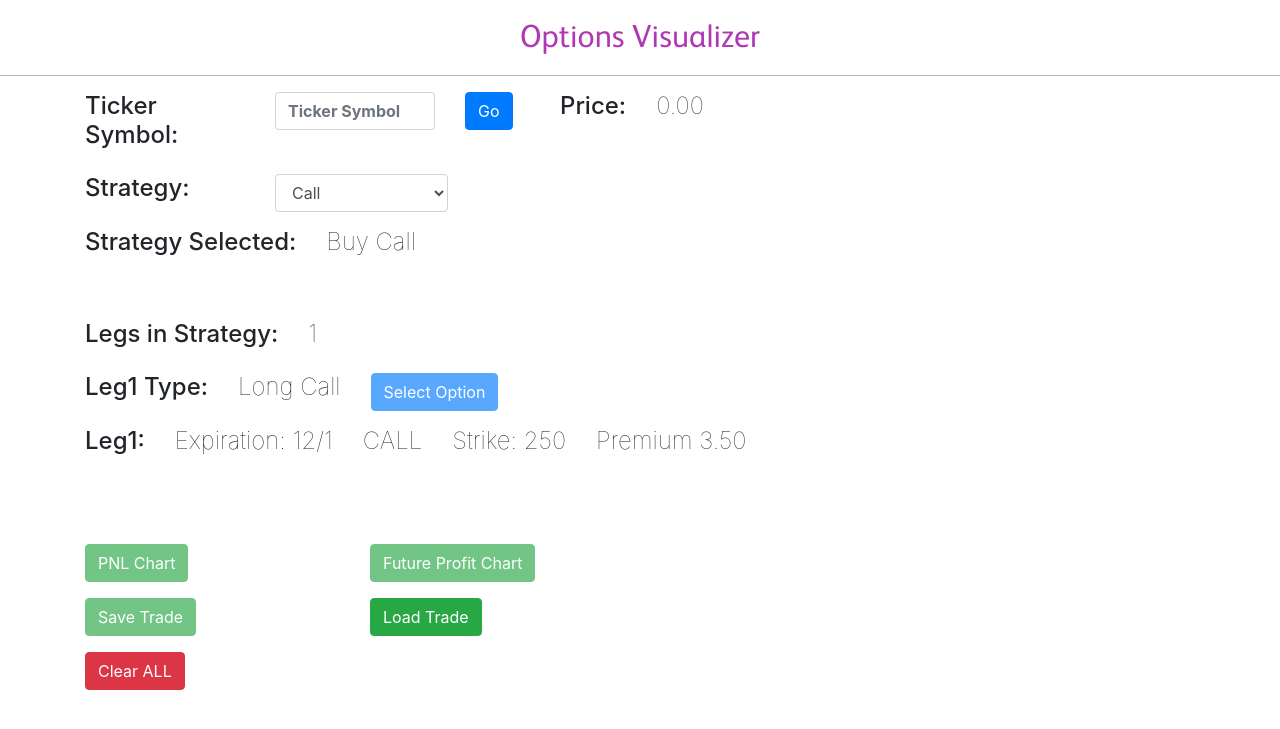
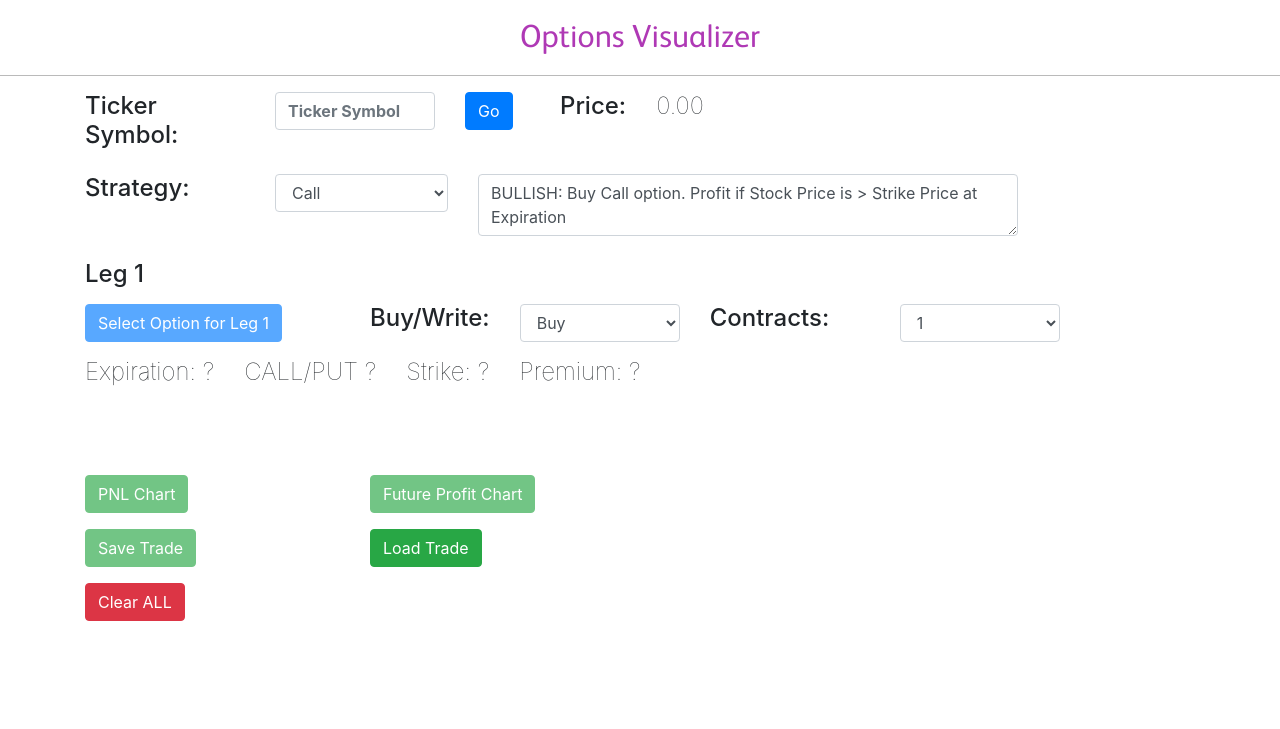
Before and after one commit to lsams31766/Options_Visualizer, a Flask app: page / in a window 1280 px wide. Shown: the top 729 px of the page. Run offline with Flask 3, Linux system fonts and the light colour scheme; some libraries are stand-ins or nearby versions.

Commit message:
Dynamically add legs

```diff
--- a/app.py
+++ b/app.py
@@ -173,6 +173,22 @@ def getPnlTable():
         print('Cleaned values',strike_price1,premium1,cur_stock_price)
         print('exp_date1:',exp_date1,'calls_or_puts1:',calls_or_puts1,
               'premium1:',premium1, 'strategy:',strategy)
+        # multi leg
+        if strategy == Strategy.CREDIT_SPREAD:
+            exp_date2 = data['exp_date2']
+            calls_or_puts2 = data['calls_or_puts2']
+            # need to clean up some items
+            strike_price2 = extract_nbr(data['strike_price2'])
+            premium2 = extract_nbr(data['premium2'])
+            buy_or_sell2 = data['buy_or_sell2']
+            if 'buy' in buy_or_sell2.lower():
+                buy_or_sell2 = BUY_OR_SELL.BUY
+            else:
+                buy_or_sell2 = BUY_OR_SELL.SELL
+            print('Cleaned values',strike_price2,premium2)
+            print('exp_date2:',exp_date2,'calls_or_puts2:',calls_or_puts2,
+                'premium2:',premium2)
+
     except Exception as e:
         print("NO CONTENT",e)
         return jsonify({
@@ -190,8 +206,20 @@ def getPnlTable():
     oLeg.buy_or_sell = buy_or_sell
     oLeg.options_quote = q
     oTrade = OptionsTrade()
-    oTrade.legs = [oLeg] # assume 1 leg for now
+    oTrade.legs = [oLeg]
     oTrade.strategy = strategy
+    # check for 2nd leg
+    if strategy == Strategy.CREDIT_SPREAD:
+        q2 = OptionsQuote()
+        q2.expiration_date = exp_date2
+        q2.call_or_put = calls_or_puts2
+        q2.strike_price = strike_price2
+        q2.premium = premium2
+        q2.underlying_price = cur_stock_price
+        oLeg2 = OptionsLeg
+        oLeg2.buy_or_sell = buy_or_sell2
+        oLeg2.options_quote = q2
+        oTrade.legs.append(oLeg2)
     pnl_table = get_pnl(oTrade)
     # print(output_list)
     return jsonify({
--- a/model.py
+++ b/model.py
@@ -49,7 +49,7 @@ def strategy_str_to_obj(strStrategy):
         strategy = Strategy.SHORT_CALL
     if strStrategy.lower() == 'sell put' or strStrategy.lower() == 'short put':
         strategy = Strategy.SHORT_PUT
-    if strStrategy.lower() == 'credit sptread':
+    if strStrategy.lower() == 'credit spread':
         strategy = Strategy.CREDIT_SPREAD
     if strStrategy.lower() == 'iron condor':
         strategy = Strategy.IRON_CONDOR
--- /dev/null
+++ b/static/legs.js
@@ -0,0 +1,117 @@
+// legs.js
+// make leg divisions
+
+
+
+const AppendRow = (targetDiv, rowClass) => {
+    var $tDiv = $(targetDiv);
+    var rowDivStr = '<div class="' + rowClass + '">';
+    var $rowDiv = $(rowDivStr);
+    $tDiv.append($rowDiv);
+    return [$tDiv, $rowDiv];
+};
+
+const AppendCol = (targetDiv, colClass) => {
+    var $tDiv = targetDiv;
+    var colDivStr = '<div class="' + colClass +'">';
+    var $colDiv = $(colDivStr);
+    $tDiv.append($colDiv);
+    return [$tDiv, $colDiv];
+};
+
+const AppendH4 = (targetDiv, h4Text, aId='X', aClass = 'X') => {
+    var $tDiv = targetDiv;
+    var h4Str = '<h4 id="' + aId + '" class="' + aClass + '">' + h4Text + '</h4>';
+    var $h4Element = $(h4Str);
+    $tDiv.append($h4Element);
+    return [$tDiv, $h4Element];
+};
+
+const AppendButton = (targetDiv, aId, aClass, aDisabled, aText) => {
+    var $tDiv = targetDiv;
+    var btnStr = '<button id="' + aId + '" class="btn ' + aClass +
+        '" ' + aDisabled + '>' + aText + '</button>';
+    var $btnElement = $(btnStr);
+    $tDiv.append($btnElement);
+    return [$tDiv, $btnElement];
+};
+
+const AppendSelect = (targetDiv, aId, aClass) => {
+    var $tDiv = targetDiv;
+    var selStr = '<select class="' + aClass + '" id="' + aId+ '">';
+    var $selElelment = $(selStr);
+    $tDiv.append($selElelment);
+    return [$tDiv, $selElelment];
+};
+
+const AppendOption = (targetDiv, aValue, aText) => {
+    var $tDiv = targetDiv;
+    var optStr = '<option value="' + aValue + '">' + aText + '</option>';
+    var $optElelment = $(optStr);
+    $tDiv.append($optElelment);
+    return [$tDiv, $optElelment];
+};
+
+var parent_div = '#X';
+// var parent_div = '#X'; // the div all these legs go under
+export const MakeLegs = (aParent_div, number_legs) => {
+    // remove contents of legs div and then reload it
+    parent_div = aParent_div; // set the gloval parent div name
+    //var $tDiv = parent_div;
+    //$tDiv.empty(); // so refreshes do not accumulate legs
+    $(parent_div).empty();
+
+    for (let i = 1; i <= number_legs; i++) {
+        // ROW 1 name of leg
+        var [$targetDiv, $row1] = AppendRow(parent_div,'row pt-3');
+        var [$targetDiv, $col] = AppendCol($row1,'col-auto');
+        var [$targetDiv, $h4Elem] = AppendH4($col,'Leg ' + String(i));
+
+        // ROW 2 Get Options Button, Buy Write Select, Nbr Contracts Select
+        var [$targetDiv, $row2] = AppendRow(parent_div,'row py-2');
+        var [$targetDiv, $col] = AppendCol($row2,'col-3');
+        var [$targetDiv, $btn] = AppendButton($col, 'getOption' + String(i), 'btn-primary', 'disabled', 'Select Option for Leg ' + String(i));
+
+        var [$targetDiv, $col] = AppendCol($row2,'col-auto');
+        var [$targetDiv, $h4Elem] = AppendH4($col,'Buy/Write:');
+
+        var [$targetDiv, $col] = AppendCol($row2,'col-2');
+        var [$targetDiv, $selElem] = AppendSelect($col, 'buyWrite' + String(i), 'form-control');
+        var [$targetDiv, $optElem1] = AppendOption($selElem, 'buy2', 'Buy');
+        var [$targetDiv, $optElem2] = AppendOption($selElem, 'write2', 'Write');
+
+        var [$targetDiv, $col] = AppendCol($row2,'col-2');
+        var [$targetDiv, $h4Elem] = AppendH4($col,'Contracts:');
+
+        var [$targetDiv, $col] = AppendCol($row2,'col-2');
+        var [$targetDiv, $selElem2] = AppendSelect($col, 'contracts' + String(i), 'form-control');
+        var [$targetDiv, $optElem2] = AppendOption($selElem2, '1', '1');
+        var [$targetDiv, $optElem2] = AppendOption($selElem2, '2', '2');
+
+        // Row 3 Details on Expiration, Call/Put, Strike, Premium
+        var [$targetDiv, $row3] = AppendRow(parent_div,'row py-2 pb-5');
+        var [$targetDiv, $col] = AppendCol($row3,'col-auto');
+        var [$targetDiv, $h4Elem] = AppendH4($col, 'Expiration: ?', 'selected_expiration' + String(i), 'not-bold');
+
+        var [$targetDiv, $col] = AppendCol($row3,'col-auto');
+        var [$targetDiv, $h4Elem] = AppendH4($col, 'CALL/PUT ?', 'selected_option_type' + String(i), 'not-bold');
+
+        var [$targetDiv, $col] = AppendCol($row3,'col-auto');
+        var [$targetDiv, $h4Elem] = AppendH4($col, 'Strike: ?', 'selected_strike' + String(i),  'not-bold');
+
+        var [$targetDiv, $col] = AppendCol($row3,'col-auto');
+        var [$targetDiv, $h4Elem] = AppendH4($col, 'Premium: ?', 'selected_premium' + String(i), 'not-bold');
+    }
+}
+
+// some setup data
+// buy_write index 0 is Buy, index 1 is Write
+export const leg_settings = {
+    'Call': {'nbr_legs':1, 'call_put':['call'], 'buy_write':['buy']},
+    'Put': {'nbr_legs':1, 'call_put':['put'], 'buy_write':['buy']},
+    'Sell Call': {'nbr_legs':1, 'call_put':['call'], 'buy_write':['write']},
+    'Sell Put': {'nbr_legs':1, 'call_put':['put'], 'buy_write':['write']},
+    'Credit Spread': {'nbr_legs':2, 'call_put':['put','put'], 'buy_write':['write','buy']},
+    'Iron Condor': {'nbr_legs':4, 'call_put':['call','call','put','put'], 'buy_write':['write','buy','write','buy']},
+    'Calendar Spread': {'nbr_legs':2, 'call_put':['call','call'], 'buy_write':['write','buy']},
+    'Collar': {'nbr_legs':2, 'call_put':['call','put'], 'buy_write':['write','buy']}}
--- a/static/myjs.js
+++ b/static/myjs.js
@@ -7,32 +7,49 @@ var cur_exp_date = '2025-12-19';
 var callOrPutSelection = 'CALLS'; // for options chain table
 var pnlChartVisible = false;
 var dialog;
+var optionsLegSelected = 1; // which options button was pressed
+var cur_strategy = 'Call'
 
+import {
+    MakeLegs, leg_settings
+ } from './legs.js';
+
+// key value pairs for strategy desriptions
+const strategy_desc = {
+    'Call': 'BULLISH: Buy Call option. Profit if Stock Price is > Strike Price at Expiration',
+    'Put': 'BEARISH: Buy Put Option. Profit if Stock Price is < Strike Price at Expiration',
+    'Sell Call': 'BEARISH: SELL Call option.  Profit if Stock Price is <= Strike Price at Expiration',
+    'Sell Put': 'BULLISH: SELL Put option.  Profit if Stock Price is >= Strike Price at Expiration',
+    'Credit Spread': 'BEARISH: Sell a PUT lower than current stock price, and Buy a PUT at a lower strike price, profit if stock ends up between Strke Prices',
+    'Iron Condor': 'BEARISH: Sell CALL above market price, Buy call above Sell Call, sell PUT below market price, buy PUT below Sell Put',
+    'Calendar Spread': 'Sell Call Expires soon, Buy Call Expires later at same Strike Price',
+    'Collar': 'BEARISH: Sell a Call higher than current stock price, and Buy a PUT at a lower than market price, profit if stock ends up between Strke Prices'
+}
+
+const singleLeg = ['Call','Put','Sell Call','Sell Put']
+const twoLegs = ['Credit Spread', 'Calendar Spread', 'Collar']
+const fourLegs = ['Iron Condor']
 
 // forward declare showPnlChart()
-let showPnlChart = function() {
+let showPnlChart = function() {}
 
-}
 function setLegDetails(strike, premium) {
     console.log('setLegDetails',strike, premium)
-    // TODO
-    // set selected_expiration, selected_option_type,
-    // selected_strike, selected_premium
-    var h4Element = document.querySelector('#selected_expiration')
-    h4Element.innerHTML = 'Expiration:&nbsp' + cur_exp_date;
+    // use optionsLegSelected to create id of elemnet to update
+    const i = optionsLegSelected;
+    const expirationElement = document.querySelector('#selected_expiration' + String(i));
+    const optionTypeElement = document.querySelector('#selected_option_type' + String(i));
+    const strikeElement = document.querySelector('#selected_strike' + String(i));
+    const premiumElement = document.querySelector('#selected_premium' + String(i));
+    expirationElement.innerHTML = 'Expiration:&nbsp' + cur_exp_date;
 
-    h4Element = document.querySelector('#selected_option_type')
     var s = 'CALL';
     if (callOrPutSelection == 'PUTS') {
         s = 'PUT'
     }
-    h4Element.innerHTML = s
-
-    h4Element = document.querySelector('#selected_strike')
-    h4Element.innerHTML = 'Strike:&nbsp' + String(strike);
-
-    h4Element = document.querySelector('#selected_premium')
-    h4Element.innerHTML = 'Premium:&nbsp' + premium;
+    optionTypeElement.innerHTML = s
+    strikeElement.innerHTML = 'Strike:&nbsp' + String(strike);
+    premiumElement.innerHTML = 'Premium:&nbsp' + premium;
 
     // enable pnl chart
     $('#showPNL').removeAttr('disabled');
@@ -43,26 +60,51 @@ function setLegDetails(strike, premium) {
     dialog.close();
 }
 
+window.setLegDetails = setLegDetails; // make this global
+
 
 $(document).ready( () => {
     dialog = document.querySelector("dialog");
+    MakeLegs('#legsDiv',1);
+
+    const MakeOptionsEventListeners = () => {
+        const nbr_legs = leg_settings[cur_strategy]['nbr_legs'];
+        // Loop through the range of IDs
+        for (let i = 1; i <= nbr_legs; i++) {
+            const elementId = `getOption${i}`; // Construct the ID
+            const element = document.getElementById(elementId);
+
+            if (element) { // Check if the element actually exists
+                element.addEventListener('click', function() {
+                    optionsLegSelected = i;
+                    dialog.showModal();
+                });
+            }
+        }
+    };
 
     $('#getPrice').click(function(){
         getPrice();
         getOptionsChain();
         updateOptionsChain();
-        $('#getOption').removeAttr('disabled');
+        // determine which getOptions buttons to enable
+        const nbr_legs = leg_settings[cur_strategy]['nbr_legs']
+        for (let i=1; i<=nbr_legs; i++) {
+            let className = '#getOption' + String(i);
+            $(className).removeAttr('disabled');
+        }
     });
 
     $("#strategyList").change(function () {
         // strategy changed
         console.log("strategy changed");
-        setStrategy();
-        // set correct toggle in options chain
-        var strategy = $('#strategyList').find(":selected").text()
+        cur_strategy = $('#strategyList').find(":selected").text();
+
         const callsElement = $('.strip-button-0')[0]
         const putsElement = $('.strip-button-1')[0]
-        if (strategy == 'Put' || strategy =='Sell Put') {
+
+        if (cur_strategy == 'Put' || cur_strategy =='Sell Put' ||
+            cur_strategy == 'Credit Spread') {
             // remove active-strip-button from class of strip-button-0
             callsElement.classList.remove("active-strip-button");
             // add active-strip-button to class of strip-button-1
@@ -77,7 +119,32 @@ $(document).ready( () => {
             callOrPutSelection = 'CALLS';
         }
         updateOptionsChain();
+        const ls = leg_settings[cur_strategy];
+        const number_legs = ls['nbr_legs'];
+        MakeLegs('#legsDiv',number_legs);
+        // set the buy/write and put/call boxes
+        //   and enabling of get options button
+        //  using leg_settings config
+        for (let i = 1; i <= number_legs; i++) {
+            // Assuming you have a <select> element with the ID 'mySelect'
+            // const selectElement = document.getElementById('buyWrite1');
+            // Set the value to 'orange', which will select the option with value="orange"
+            // selectElement.selectedIndex = 0;
+            let bwClass = 'buyWrite' + String(i)
+            let bwElem = document.getElementById(bwClass);
+            // get value, convert to index
+            let aIndex = 0;
+            if (ls['buy_write'][i-1] == 'write') {
+                aIndex = 1;
+            }
+            bwElem.selectedIndex = aIndex;
+        }
+        // clear the chart, need to select options and pull in the chart
+        const myDiv2 = document.getElementById('myChartContainer');
+        myDiv2.style.display = 'none';
 
+        setStrategyTextArea();
+        MakeOptionsEventListeners();
      });
 
 
@@ -98,8 +165,6 @@ $(document).ready( () => {
         console.log("Show PNL chart");
         showPnlChart();
      });
-
-
 
     var table = $('#callsOptionsChain').DataTable({
         info: false,
@@ -215,50 +280,68 @@ $(document).ready( () => {
         // TODO - call GetOptionsTable with Call or Put value
         instance.append('#callOrPutToggle');
     }
-
-    $('#getOption').click(function(){
-        dialog.showModal();
-    });
-
     // "Close" button closes the dialog
     $( "#closeButton").on( "click", () => {
         dialog.close();
     });
 
+    const makePnlCallPayload = () => {
+        // make the payload for call to getPnlTable()
+        // MUST SEND:
+        //  exp_date1, calls_or_puts1, strike_price1, premium1,
+        //  strategy, cur_stock_price, buy_or_sell
+        const expiration1 = $('#selected_expiration1').text();
+        const calls_or_puts1 = $('#selected_option_typ1e').text();
+        const strikePrice1 = $('#selected_strike1').text();
+        const premium1 = $('#selected_premium1').text();
+        const cur_stock_price = $('#priceVal').text();
+        const buy_or_sell1 = $('#buyWrite1').find(":selected").text();
+
+        let payload = {}
+        if (singleLeg.indexOf(cur_strategy) >= 0 ||
+            twoLegs.indexOf(cur_strategy) >= 0) {
+            payload = {
+                exp_date1: expiration1,
+                calls_or_puts1: calls_or_puts1,
+                strike_price1: strikePrice1,
+                premium1: premium1,
+                strategy: cur_strategy,
+                cur_stock_price: cur_stock_price,
+                buy_or_sell: buy_or_sell1
+            }
+        }
+        if (twoLegs.indexOf(cur_strategy) >= 0) {
+            const expiration2 = $('#selected_expiration2').text();
+            const calls_or_puts2 = $('#selected_option_type2').text();
+            const strikePrice2 = $('#selected_strike2').text();
+            const premium2 = $('#selected_premium2').text();
+            const buy_or_sell2 = $('#buyWrite2').find(":selected").text();
+            payload2 = {
+                exp_date2: expiration2,
+                calls_or_puts2: calls_or_puts2,
+                strike_price2: strikePrice2,
+                premium2: premium2,
+                buy_or_sell2: buy_or_sell2
+            }
+            payload = { ...payload, ...payload2 };
+        }
+        return payload;
+    }
+
     showPnlChart = () => {
-        // TODO 2 and more leg trades
-        console.log("showPnlChart")
+        // TODO 3 and more leg trades
+        // show pnl chart
+        console.log("showPnlChart");
         const myDiv = document.getElementById('myChartContainer');
         myDiv.style.display = 'block';
         pnlChartVisible = true;
-        // MUST SEND:
-        //  exp_date1, calls_or_puts1, strike_price1, premium1,
-        //  strategy, cur_stock_price, buy_or_sell
-        const strikePriceElement = document.querySelector('#selected_strike');
-        const strikePrice1 = strikePriceElement.innerText;
-
-        const PremiumElement = document.querySelector('#selected_premium');
-        const premium1 = PremiumElement.innerText;
-
-        const strategyElement = document.querySelector('#strategySelected');
-        const strategy = strategyElement.innerText;
-
-        const curStockPriceElement = document.querySelector('#priceVal');
-        const cur_stock_price = curStockPriceElement.innerText;
-
+        // make the payload
+        let payload = makePnlCallPayload();
         const myHeaders = new Headers();
         myHeaders.append("Content-Type", "application/json");
         const myRequest = new Request("getPnlTable", {
             method: "post",
-            body: JSON.stringify({
-                exp_date1: cur_exp_date,
-                calls_or_puts1: strategy,
-                strike_price1: strikePrice1,
-                premium1: premium1,
-                strategy: strategy,
-                cur_stock_price: cur_stock_price,
-                buy_or_sell: strategy
-            }),
+            body: JSON.stringify(payload),
             headers: myHeaders,
             });
 
@@ -331,13 +414,33 @@ $(document).ready( () => {
         }
     });
 
+    const setStrategyTextArea = () => {
+        //strategyTextArea
+        $("#strategyTextArea").val(strategy_desc[cur_strategy]);
+    }
+
+    MakeOptionsEventListeners();
     loadListBoxes();
     makeCallOrPutToggle();
+    setStrategyTextArea();
 })
 
 const loadListBoxes = () => {
     console.log('Load List Boxes');
     loadListBox("strategyList","getStrategies");
+    // contracts1, contracts2 listboxes
+    const values = ['1','2','3','4','5']
+    for (const i of values) {
+        // add list items
+        var option = document.createElement("option");
+        var option2 = document.createElement("option");
+        option.text = i;
+        option.value = i;
+        option2.text = i;
+        option2.value = i;
+        $("#contracts1").append(option)
+        $("#contracts2").append(option2)
+    }
 }
 
 const loadListBox = (aSelect, aUrl) => {
@@ -365,15 +468,14 @@ function AddOption(aSelect, aValue) {
 
 const setStrategy = () => {
     console.log("setStrategy")
-    var strategy = $('#strategyList').find(":selected").text();
      // Get a reference to the h4 element by its class
      // const h4Element = $("#strategySelected");
-     const h4Element = document.querySelector('#strategySelected')
+     // const h4Element = document.querySelector('#strategySelected')
      // Set the new HTML content
-     h4Element.innerHTML = strategy;
+     // h4Element.innerHTML = strategy;
      // update legs 1 value
-     const h4Element2 = document.querySelector('#leg1TypeValue')
-     h4Element2.innerHTML = strategy;
+     // const h4Element2 = document.querySelector('#leg1TypeValue')
+     // h4Element2.innerHTML = strategy;
 }
 
 const getPrice = () => {
@@ -395,7 +497,7 @@ const getPrice = () => {
         // Convert response to text
         .then((response) => response.json())
         .then((data) => {
-            newData = data.item;
+            const newData = data.item;
             console.log('price is ', newData)
             $("#priceVal").html(newData);
         })
--- a/templates/base.html
+++ b/templates/base.html
@@ -19,6 +19,8 @@
 
 
 <body >
+    <script type="module" src="{{ url_for('static', filename='legs.js') }}"></script>
+    <script type="module" src="{{ url_for('static', filename='myjs.js') }}"></script></script>
 
     {% block content %}{% endblock %}
     <script src="https://code.jquery.com/jquery-3.5.1.min.js"></script>
--- a/templates/index.html
+++ b/templates/index.html
@@ -76,55 +76,13 @@
                 <select class="form-control"  id='strategyList' name='strategyList' >
                 </select>
             </div>
+            <div class="col-6">
+                <textarea class="form-control" id="strategyTextArea" rows="2"></textarea>
+              </div>
         </div> <!--row-->
-        <!--  Show Strategy Selected -->
-        <div class="row py-2 pb-5">
-            <div class="col-auto">
-                <h4 id="stratSel">Strategy Selected:</h4>
-            </div>
-            <div class="col-auto">
-                <h4 id="strategySelected" class="not-bold" for="startSel">Buy Call</h4>
-            </div>
-        </div> <!--row-->
-        <!--  Legs -->
-        <div class="row py-2">
-            <div class="col-auto">
-                <h4 id="nbrLegs">Legs in Strategy:</h4>
-            </div>
-            <div class="col-2">
-                <h4 class="not-bold" for="nbrLegs">1</h4>
-            </div>
-        </div> <!--row-->
-        <!--  Leg 1 -->
-        <div class="row py-2">
-            <div class="col-auto">
-                <h4 id="legType">Leg1 Type:</h4>
-            </div>
-            <div class="col-auto">
-                <h4 id=leg1TypeValue class="not-bold">Long Call</h4>
-            </div>
-            <div class="col-3">
-                <button id="getOption" class="btn btn-primary" disabled>Select Option</button>
-            </div>
-        </div> <!--row-->
-        <div class="row py-2 pb-5">
-            <div class="col-auto">
-                <h4 id="leg1Detail">Leg1:</h4>
-            </div>
-            <div class="col-auto">
-                <h4 id=selected_expiration class="not-bold">Expiration: 12/1</h4>
-            </div>
-            <div class="col-auto">
-                <h4 id=selected_option_type class="not-bold">CALL</h4>
-            </div>
-            <div class="col-auto">
-                <h4 id=selected_strike class="not-bold">Strike: 250</h4>
-            </div>
-            <div class="col-auto">
-                <h4 id=selected_premium class="not-bold">Premium 3.50</h4>
-            </div>
-        </div> <!--row-->
-        <!-- CHART (TODO make it display/not display)-->
+        <!--  Legs Dyanmically Created-->
+        <div id="legsDiv"></div>
+        <!-- CHART -->
         <div class="container mt-4">
             <div class="card" id="myChartContainer" style="display: none;">
                 <div class="card-header">
@@ -167,6 +125,5 @@
 
 
 {% block extra_js %}
-<script src="{{ url_for('static', filename='myjs.js') }}"></script></script>
 
 {% endblock %}
```
